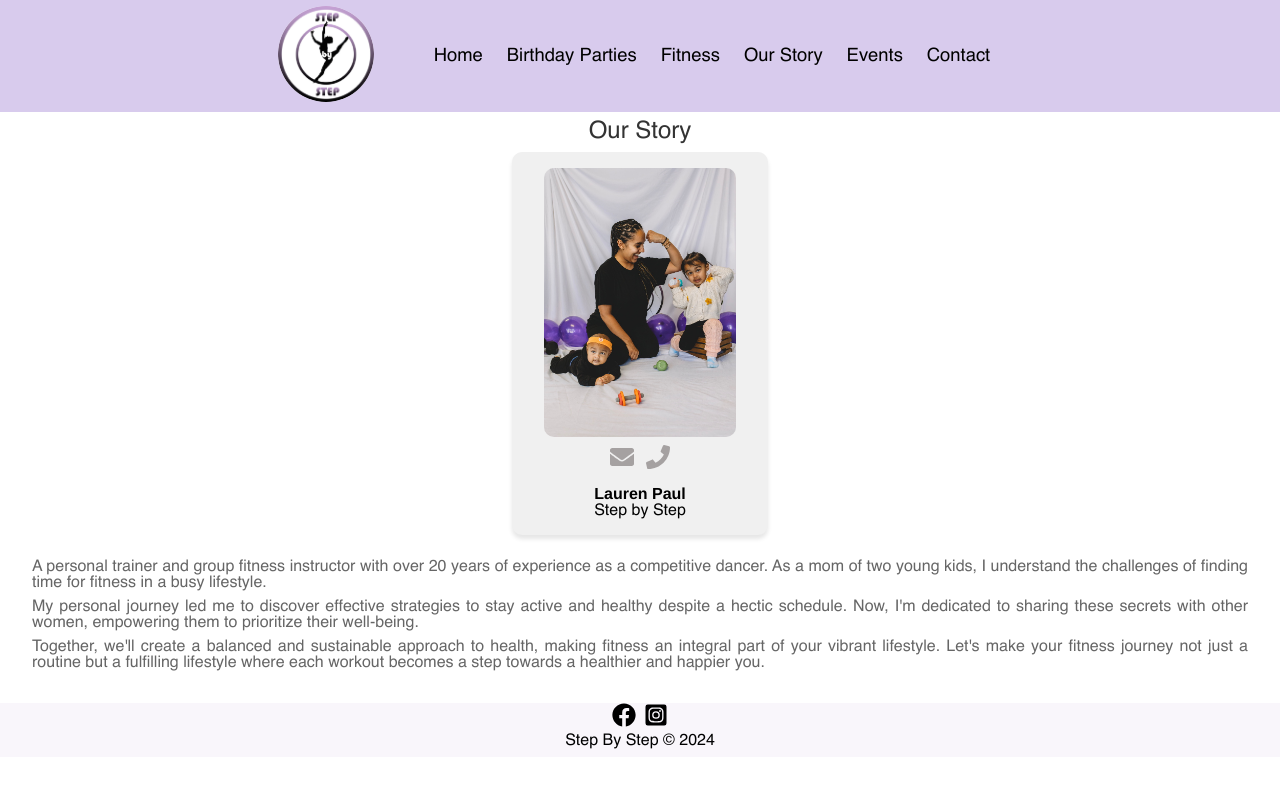
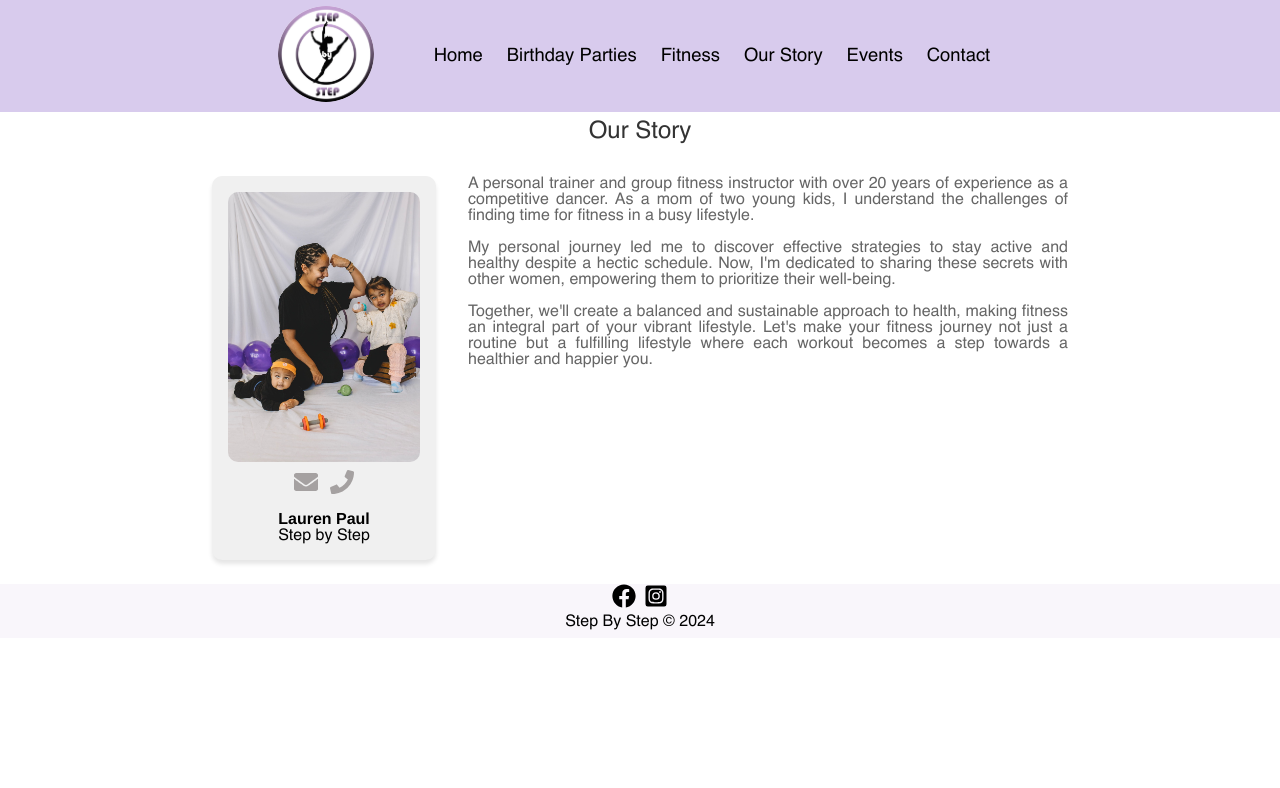
Before and after one commit to ralphdaryn/stepbystepstars, a React (Create React App) app: page /ourstory in a window 1280 px wide. Shown: the top 788 px of the page. Built offline with nearby package versions, Linux system fonts and the light colour scheme.

Commit message:
style about, events, mommy, musical text and padding

```diff
--- a/src/components/About/About.scss
+++ b/src/components/About/About.scss
@@ -10,16 +10,31 @@
     color: #333; // hex color for dark gray
     font-weight: 400; // bolder font-weight for modern typography
     margin-bottom: 0.5rem;
+    @include tablet {
+      margin-bottom: 1rem;
+    }
+    @include desktop {
+      margin-bottom: 2rem;
+    }
   }
 
   &__container {
     display: flex;
     flex-direction: column;
     align-items: center;
+    @include tablet {
+      flex-direction: row;
+      gap: 2rem;
+    }
+    @include desktop {
+      justify-content: center;
+      align-items: center;
+      height: 25rem;
+    }
   }
 
   &__image-container {
-    width: 16rem;
+    // width: 16rem;
     display: flex;
     justify-content: center;
     align-items: center;
@@ -67,12 +82,26 @@
 
   &__subtitle {
     margin: 0.5rem 0;
+    @include tablet {
+      margin: 0;
+    }
     &-wrapper {
       text-align: justify;
       font-size: 1rem;
       color: #666666;
       margin-bottom: 1rem;
       padding: 0;
+      @include tablet {
+        margin: 0;
+        padding: 0;
+        height: 25rem;
+        display: flex;
+        flex-direction: column;
+        gap: 1rem;
+      }
+      @include desktop {
+        width: 37.5rem;
+      }
     }
   }
   &__text-wrapper {
--- a/src/components/Events/Events.scss
+++ b/src/components/Events/Events.scss
@@ -4,8 +4,14 @@
 .events-form {
   display: flex;
   flex-direction: column;
-  padding: 0 2rem 0.5rem;
+  padding: 0 4rem 2rem;
   margin-top: 8rem;
+  @include tablet {
+    padding: 0 14rem 2rem;
+  }
+  @include desktop {
+    padding: 0 30rem 2rem;
+  }
 
   &__title {
     text-align: center;
--- a/src/components/MommyandMe/MommyandMe.scss
+++ b/src/components/MommyandMe/MommyandMe.scss
@@ -29,6 +29,6 @@
   &__subtitle {
     color: #666;
     text-align: justify;
-    padding: 0.5rem 2rem;
+    padding: 0.25rem 2rem;
   }
 }
--- a/src/components/MusicalBabies/Musicalbabies.scss
+++ b/src/components/MusicalBabies/Musicalbabies.scss
@@ -25,7 +25,7 @@
   &__subtitle {
     text-align: justify;
     // font-size: 0.9rem;
-    line-height: 1.4;
+    // line-height: 1.4;
     color: #666;
     margin-bottom: 0.5rem;
   }
--- a/src/components/Services/Services.scss
+++ b/src/components/Services/Services.scss
@@ -32,6 +32,12 @@
       font-weight: bold; // Enhanced weight for emphasis
       text-shadow: 0 0 12px #9b59b6, 0 0 17px #9b59b6, 0 0 22px #9b59b6; // Maintaining vibrant purple neon glow
       animation: pulseNeon 2s infinite ease-in-out; // Continuous pulsing effect for dynamic appearance
+    }
+    @include tablet {
+      font-size: 2rem;
+    }
+    @include desktop {
+      font-size: 2.5rem;
     }
   }
 
```
